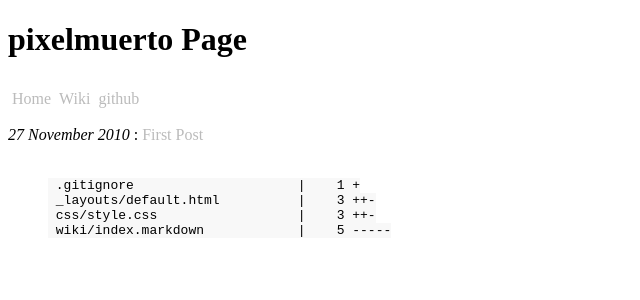
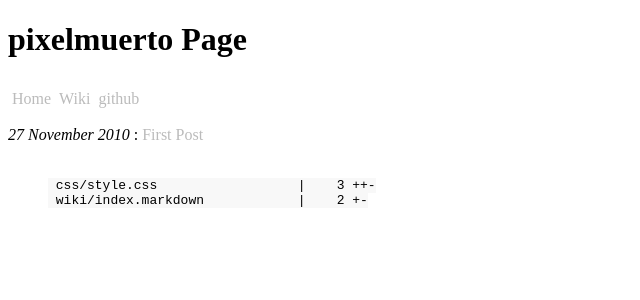
Before and after one commit to pixelmuerto/pixelmuerto.github.com, a Jekyll site: the page built from index.html, in a window 1280 px wide. Shown: the top 300 px of the page, without its empty margins (0-640 px from the left). Built offline with Jekyll 4.4.1, drawn with Linux system fonts in a browser that asks for light colours; Markdown is read by kramdown in place of the engine named in the settings.

Commit message:
cambiado de nombre el index de la wiki

```diff
--- a/_includes/gitDiffStat.markdown
+++ b/_includes/gitDiffStat.markdown
@@ -1,4 +1,2 @@
- .gitignore                     |    1 +
- _layouts/default.html          |    3 ++-
  css/style.css                  |    3 ++-
- wiki/index.markdown            |    5 -----
+ wiki/index.markdown            |    2 +-
--- /dev/null
+++ b/wiki/index.markdown
@@ -0,0 +1,5 @@
+---
+layout: default
+title : Wiki
+---
+[vim](/wiki/vim.html){: .enlaceGris}
```
